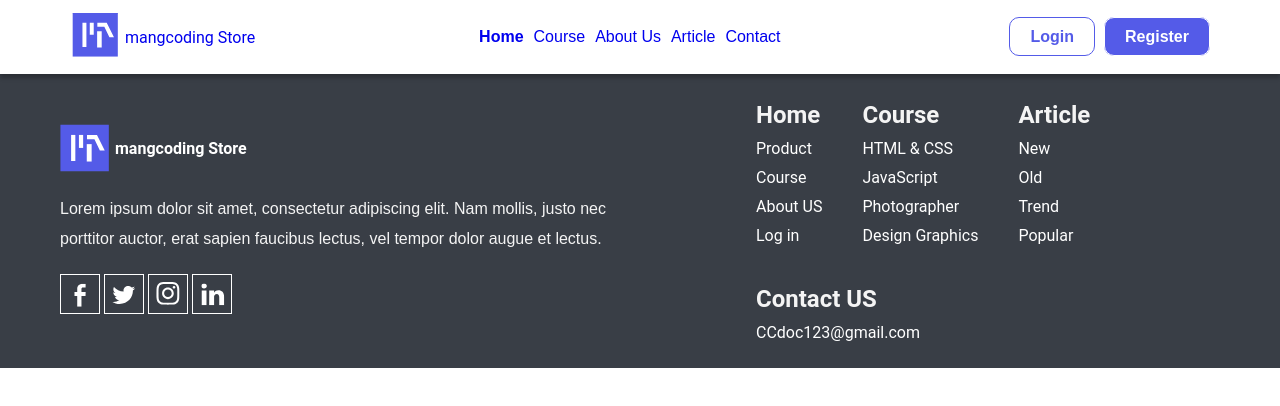
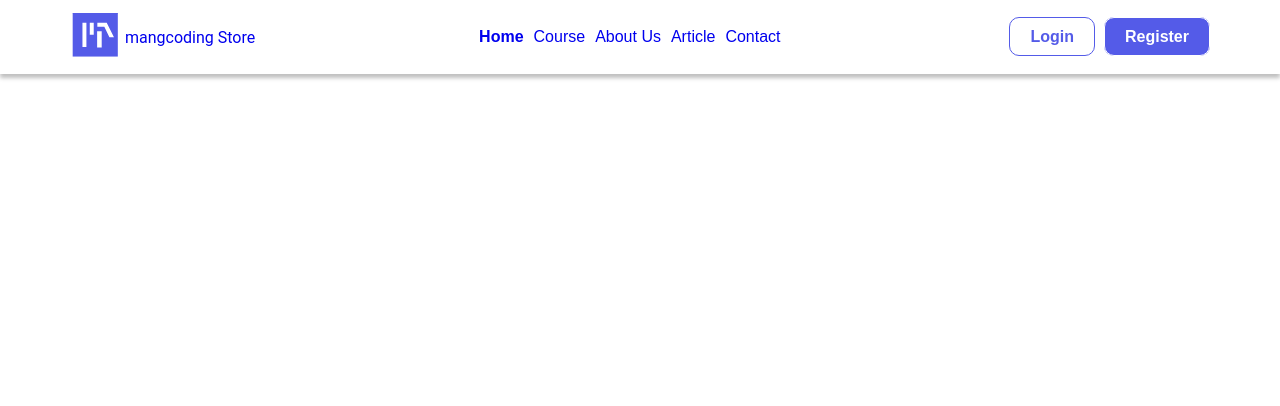
Before and after one commit to YousefAhmadJallad/navbar, a plain HTML site: page index.html in a window 1280 px wide. Shown: the top 406 px of the page. Drawn offline with Linux system fonts and the light colour scheme.

Commit message:
Revert "footer commit"
This reverts commit a53c4e8ef51f8951ca0c94c57d211ed5ac6dbe2a.

```diff
--- a/CSS/base.css
+++ b/CSS/base.css
@@ -32,6 +32,3 @@ ul{
     list-style: none;
 
 }
-body{
-    height: 5000px;
-}
--- a/CSS/main.css
+++ b/CSS/main.css
@@ -3,11 +3,7 @@
 .header {
     box-shadow: 0px 4px 4px rgba(0, 0, 0, 0.25);
     padding: 10px;
-    position: sticky;
-    top: 0;
-
 }
-
 
 .logo a img{
     width: 50px;
@@ -30,7 +26,6 @@
 .boldEdit{
     font-weight: bolder;
 }
-
 .list ul{
     display: flex;
     flex-wrap: wrap;
@@ -59,78 +54,3 @@
     background-color: var(--mainColor);
 
 }
-
-.footer{
-    background-color: #393E46;
-
-}
-
-.start{
-    display: flex;
-    flex-wrap: wrap;
-    flex-direction: column;
-    gap: 20px;
-    width: 50%;
-    margin-top: 50px;
-    margin-bottom: 50px;
-}
-
-.start p{
-    font-family: var(--mainFont);
-    color: #f4f4f4;
-    line-height: 30px;
-}
-
-
-
-.footerlogo{
-    display: flex;
-    flex-wrap: wrap;
-    align-items:center;
-    gap:5px
-}
-
-
-.footerlogo img{
-    width: 50px;
-    height: 50px;
-}
-
-.footerlogo p{
-    font-family: var(--subFont);
-    font-weight: bolder;
-    color: #FFFFFF;
-}
-
-
-.icons a img{
-
-    border: 1px solid ;
-    padding: 5px 5px;
-    height: 40px;
-    width: 40px;
-    border-color: #FFFFFF;
-}
-
-.end{
-    display: flex;
-    flex-wrap: wrap;
-    gap: 40px;
-    width: 40%;
-}
-
-.footer-title{
-    display: flex;
-    flex-wrap: wrap;
-    flex-direction: column;
-    gap: 10px;
-    font-family: var(--subFont);
-    font-weight: bolder;
-    color: #f4f4f4;
-}
-
-.footer-title a{
-    color: #FFFFFF;
-    font-family: var(--subFont);
-    font-weight: normal;
-}
--- a/index.html
+++ b/index.html
@@ -41,73 +41,11 @@
 
         </div>
 
-    </header>
-
-    <footer class="footer">
-        <div class="container">
-            <div class="row">
-                <div class="start">
-                    <div class="footerlogo">
-                        <img src="./Pics/footerlogo.svg" alt="logo pic">
-                        <p>mangcoding Store</p>
-                    </div>
-
-                    <p>Lorem ipsum dolor sit amet, consectetur adipiscing elit. Nam mollis, justo nec porttitor auctor, erat sapien faucibus lectus, vel tempor dolor augue et lectus.</p>
-
-                    <div class="icons">
-                        <a href="#">
-                            <img src="./Pics/facebook.svg" alt="facebook">
-                        </a>
-                        <a href="#">
-                            <img src="./Pics/twitter.svg" alt="twitter">
-                        </a>
-                        <a href="#">
-                            <img src="./Pics/instagram.svg" alt="instagram">
-                        </a>
-                        <a href="#">
-                            <img src="./Pics/linkedin.svg" alt="linkedin">
-                        </a>
-
-                    </div>
 
 
-                </div>
-
-                <div class = "end">
-                    <div class="footer-title">
-                        <h2>Home</h2>
-                        <a href="#">Product</a>
-                        <a href="#">Course</a>
-                        <a href="#">About US</a>
-                        <a href="#">Log in</a>
-                    </div>
-
-                    <div class="footer-title">
-                        <h2>Course</h2>
-                        <a href="#">HTML & CSS</a>
-                        <a href="#">JavaScript</a>
-                        <a href="#">Photographer</a>
-                        <a href="#">Design Graphics</a>
-                    </div>
-
-                    <div class="footer-title">
-                        <h2>Article</h2>
-                        <a href="#">New</a>
-                        <a href="#">Old</a>
-                        <a href="#">Trend</a>
-                        <a href="#">Popular</a>
-                    </div>
-
-                    <div class="footer-title">
-                        <h2>Contact US</h2>
-                        <a href="#">CCdoc123@gmail.com</a>
-                    </div>
-            </div>
-
-        </div>
 
 
-    </footer>
+    </header>
 
 </body>
 
```
Also changed, not shown: Pics/Instagram.svg (deleted), Pics/facebook.svg (deleted), Pics/footerlogo.svg (deleted), Pics/linkedin.svg (deleted), Pics/twitter.svg (deleted).
